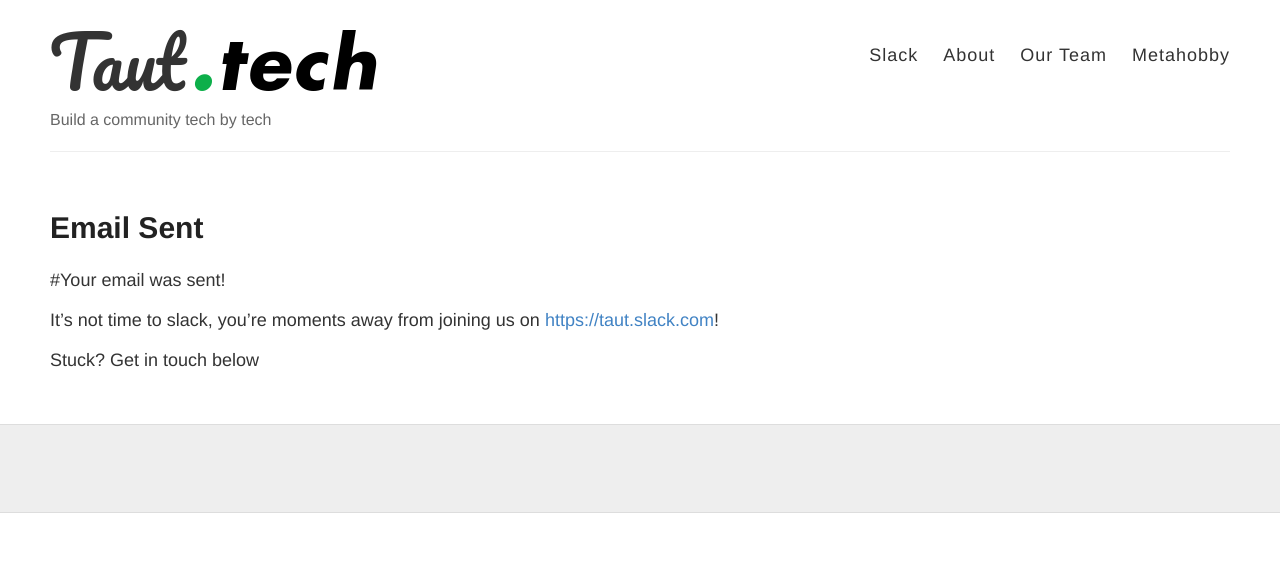
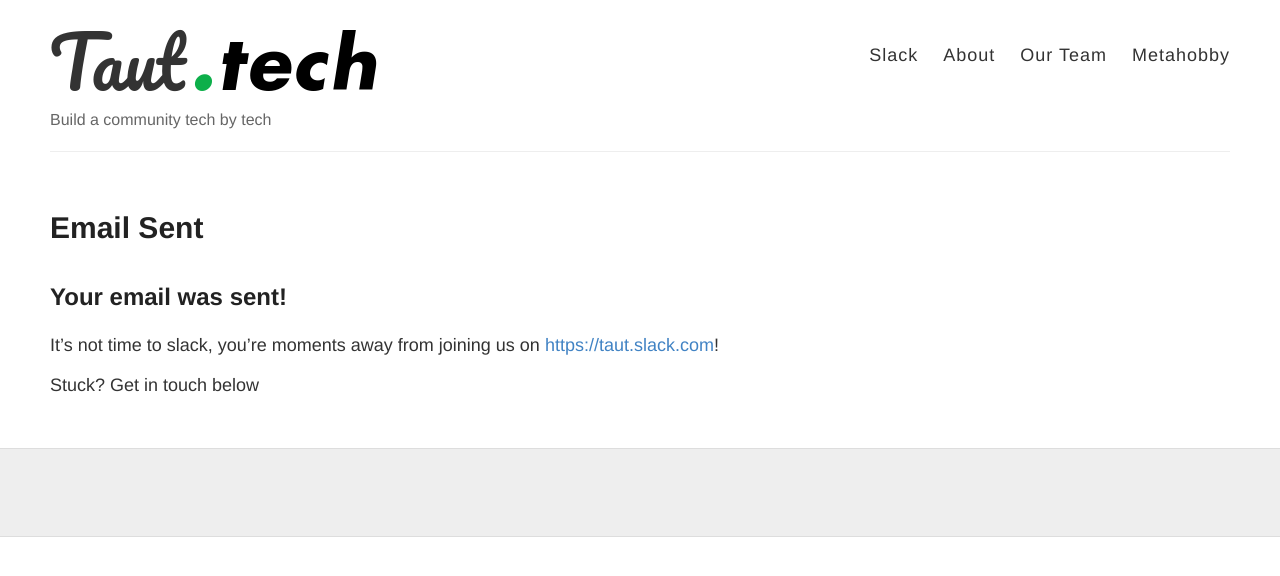
Before and after one commit to qst0/taut.tech, a Jekyll site: the page built from email-sent.md, in a window 1280 px wide. Shown: the top 576 px of the page. Built offline with Jekyll 4.4.1, drawn with Linux system fonts in a browser that asks for light colours.

```diff
--- a/email-sent.md
+++ b/email-sent.md
@@ -4,7 +4,7 @@ title: Email Sent
 permalink: /email-sent/
 ---
 
-#Your email was sent!
+## Your email was sent!
 
 It's not time to slack, you're moments away from joining us on [https://taut.slack.com](https://taut.slack.com)!
 
```
